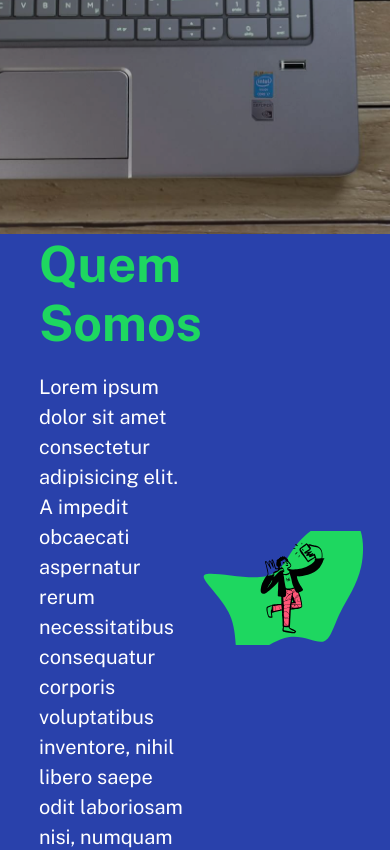
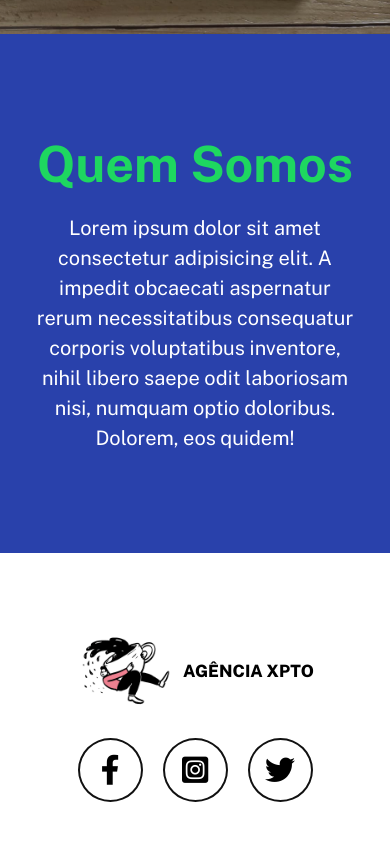
Before and after one commit to Guilhermebsdourado/Novo-Landing-Page, a plain HTML site: page index.html in a window 390 px wide. Shown: the part 660-1510 px from the top of the page. Drawn offline with nearby package versions, Linux system fonts and the light colour scheme.

Commit message:
Parte Responsivo

```diff
--- a/src/css/style.css
+++ b/src/css/style.css
@@ -1,3 +1,5 @@
+/* LOGO */
+
 .logo .imagem {
     width: 100px;
 }
@@ -39,7 +41,7 @@
     font-weight: 800;
 }
 
-.cabecalho .titulo:hover {
+.logo .titulo:hover {
     color: #1Ed760;
 }
 
@@ -71,7 +73,11 @@
     position: relative;
 }
 
-
+@media(max-width: 900px){
+    .conteudo-principal .paineis{
+        height: 500px;
+    }
+}
 
 .conteudo-principal .paineis .imagem-painel {
     min-width: 100%;
@@ -139,8 +145,25 @@
     padding: 0 10%;
 }
 
+
 .quem-somos .conteudo .informacoes{
     width: 48%;
+}
+
+@media(max-width:1200px){
+    .quem-somos .conteudo{
+        flex-direction: column;
+        text-align: center;
+        padding: 100px 30px;
+    }
+
+        .quem-somos .conteudo .imagem{
+            display: none;
+        }
+
+        .quem-somos .conteudo .informacoes{
+            width: 100%;
+        }
 }
 
 .quem-somos .conteudo .imagem {
@@ -204,3 +227,19 @@
     margin-top: 70px;
     text-align: center;
 }
+
+@media(max-width: 940px){
+    .rodape .navegacao {
+        justify-content: center;
+    }
+
+    .rodape .navegacao .logo {
+        margin-bottom: 30px;
+    }
+
+    .rodape .navegacao .logo,
+    .rodape .navegacao .redes-sociais{
+        width: 100%;
+        justify-content: center;
+    }
+}
```
